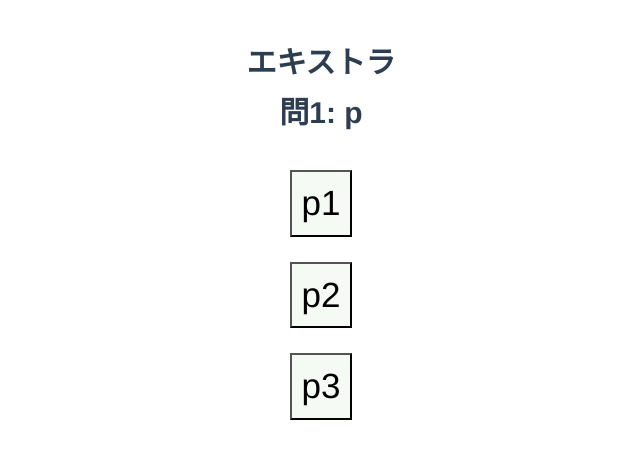
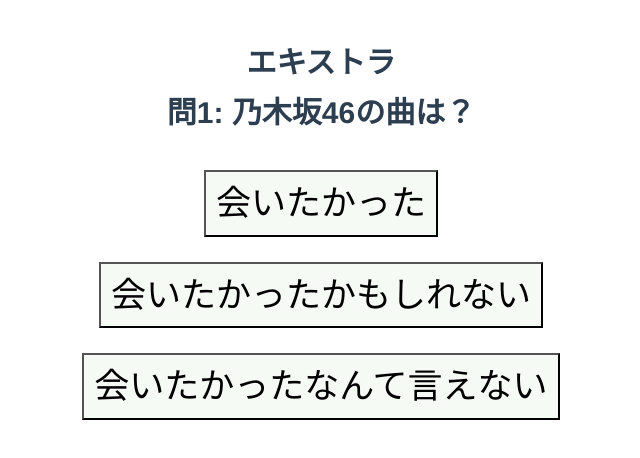
Before and after one commit to Ki-Linux/front_quiz, a Vue app: page /extra in a window 1280 px wide. Shown: the top 458 px of the page, without its empty margins (319-959 px from the left). Built offline with nearby package versions, Linux system fonts and the light colour scheme; no server answers.

Commit message:
クイズの内容書いた

```diff
--- a/src/components/extraData.ts
+++ b/src/components/extraData.ts
@@ -1,401 +1,401 @@
 const questionExtra: string[] = [
-    'a',
-    'b',
-    'c',
-    'd',
-    'e',
-    'f',
-    'g',
-    'h',
-    'i',
-    'j',
-    'k',
-    'l',
-    'm',
-    'n',
-    'o',
-    'p',
-    'q',
-    'r',
-    's',
-    't',
-    'u',
-    'v',
-    'w',
-    'x',
-    'y',
-    'z',
-    'a',
-    'b',
-    'c',
-    'd'
+    'Adoの歌は？',
+    'スイカの種は１玉何個くらいある？',
+    '一番速い新幹線は？',
+    'フレンチバーミリオンとは？',
+    'ひろゆきが言っていないことは？',
+    '5GのGは？',
+    '「ららぽーと」はどこにない？',
+    '次の中でアンパンマンのキャラクターは？',
+    '日本で２番目に多いコンビニは？',
+    '「賽子」はなんて読む？',
+    'スシローの裏メニューは？',
+    '世界一長い消しカスは何メートル？',
+    '1作目のポケモンは何匹いる？',
+    'にゃんこ大戦争のキャタクターは？',
+    '「原神」はなんて読む？',
+    '乃木坂46の曲は？',
+    '痩せ我慢の対義語は？',
+    '黄昏の森とは？',
+    'スーパーに売っていないものは？',
+    '嵐の曲は？',
+    '「〇〇　東京ガールズコレクション」で〇〇に入るのは？',
+    '世界一甘い食べ物は？',
+    'イクラを油で揚げるとどうなる？',
+    'マリオの本名は？',
+    'ヨーダは？',
+    'ばかうけとは？',
+    'どうぶつの森にいるのは？',
+    'サイダーガールとは？',
+    'カプリコの味にあるのは？',
+    '世界一YouTubeで再生されている動画は？'
 ]
 
 const answerExtra: { select: string; judge: boolean; }[][] = [
 
     [
         {
-            select:'a1',
+            select:'阿修羅ちゃん',
             judge: true
         },
         {
-            select:'b1',
+            select:'500',
             judge: true
         },
         {
-            select:'c1',
+            select:'東北新幹線',
             judge: true
         },
         {
-            select:'d1',
+            select:'色',
             judge: true
         },
         {
-            select:'e1',
+            select:'なんかそういう確証あるんですか？',
             judge: true
         },
         {
-            select:'f1',
+            select:'ジェネレーション',
             judge: true
         },
         {
-            select:'g1',
+            select:'帯広',
             judge: true
         },
         {
-            select:'h1',
+            select:'あくびどり',
             judge: true
         },
         {
-            select:'i1',
+            select:'ファミリーマート',
             judge: true
         },
         {
-            select:'j1',
+            select:'さいころ',
             judge: true
         },
         {
-            select:'k1',
+            select:'特大エビ天',
             judge: false
         },
         {
-            select:'l1',
+            select:'15メートル23センチ',
             judge: false
         },
         {
-            select:'m1',
+            select:'189',
             judge: false
         },
         {
-            select:'n1',
+            select:'風の精霊ウィンド',
             judge: false
         },
         {
-            select:'o1',
+            select:'はらかみ',
             judge: false
         },
         {
-            select:'p1',
+            select:'会いたかった',
             judge: false
         },
         {
-            select:'q1',
+            select:'デブ走り',
             judge: false
         },
         {
-            select:'r1',
+            select:'荒野行動のステージ',
             judge: false
         },
         {
-            select:'s1',
+            select:'牛角のキムチ',
             judge: false
         },
         {
-            select:'t1',
+            select:'『Pretender』',
             judge: false
         },
         {
-            select:'u1',
+            select:'リクルート',
             judge: false
         },
         {
-            select:'v1',
+            select:'チョコボール',
             judge: false
         },
         {
-            select:'w1',
+            select:'イクラが溶ける',
             judge: false
         },
         {
-            select:'x1',
+            select:'マリオッツヲ・マリオ',
             judge: false
         },
         {
-            select:'y1',
+            select:'バットマン',
             judge: false
         },
         {
-            select:'z1',
+            select:'漫才',
             judge: false
         },
         {
-            select:'a1',
+            select:'ホワイトクジラ',
             judge: false
         },
         {
-            select:'b1',
+            select:'ご当地アイドル',
             judge: false
         },
         {
-            select:'c1',
+            select:'チョコレートケーキ味',
             judge: false
         },
         {
-            select:'d1',
+            select:'リアルポケモン',
             judge: false
         }
     ],
     [
         {
-            select:'a2',
+            select:'たぶん',
             judge: false
         },
         {
-            select:'b2',
+            select:'100',
             judge: false
         },
         {
-            select:'c2',
+            select:'東海道新幹線',
             judge: false
         },
         {
-            select:'d2',
+            select:'食べ物',
             judge: false
         },
         {
-            select:'e2',
+            select:'なんだろう。嘘つくのやめてもらっていいですか。',
             judge: false
         },
         {
-            select:'f2',
+            select:'ゴミ',
             judge: false
         },
         {
-            select:'g2',
+            select:'船橋',
             judge: false
         },
         {
-            select:'h2',
+            select:'りんごパンマン',
             judge: false
         },
         {
-            select:'i2',
+            select:'ローソン',
             judge: false
         },
         {
-            select:'j2',
+            select:'ますこ',
             judge: false
         },
         {
-            select:'k2',
+            select:'海鮮漬け',
             judge: true
         },
         {
-            select:'l2',
+            select:'9メートル19センチ',
             judge: true
         },
         {
-            select:'m2',
+            select:'151',
             judge: true
         },
         {
-            select:'n2',
+            select:'雷の精霊ボルト',
             judge: true
         },
         {
-            select:'o2',
+            select:'げんしん',
             judge: true
         },
         {
-            select:'p2',
+            select:'会いたかったかもしれない',
             judge: true
         },
         {
-            select:'q2',
+            select:'デブ大暴れ',
             judge: true
         },
         {
-            select:'r2',
+            select:'芸人',
             judge: true
         },
         {
-            select:'s2',
+            select:'すき家のキムチ',
             judge: true
         },
         {
-            select:'t2',
+            select:'『Love so sweet』',
             judge: true
         },
         {
-            select:'u2',
+            select:'楽天',
             judge: false
         },
         {
-            select:'v2',
+            select:'パンナコッテル',
             judge: false
         },
         {
-            select:'w2',
+            select:'イクラが飛び跳ねる',
             judge: false
         },
         {
-            select:'x2',
+            select:'マリオ',
             judge: false
         },
         {
-            select:'y2',
+            select:'ポケモン',
             judge: false
         },
         {
-            select:'z2',
+            select:'ゲーム',
             judge: false
         },
         {
-            select:'a2',
+            select:'アナコンダ',
             judge: false
         },
         {
-            select:'b2',
+            select:'YouTuber',
             judge: false
         },
         {
-            select:'c2',
+            select:'いちごしょうゆ味',
             judge: false
         },
         {
-            select:'d2',
+            select:'ヒカキンビートボックス',
             judge: false
         }
     ],
     [
         {
-            select:'a3',
+            select:'流れ弾',
             judge: false
         },
         {
-            select:'b3',
+            select:'700',
             judge: false
         },
         {
-            select:'c3',
+            select:'九州新幹線',
             judge: false
         },
         {
-            select:'d3',
+            select:'歌',
             judge: false
         },
         {
-            select:'e3',
+            select:'それってあなたの感想ですよね？',
             judge: false
         },
         {
-            select:'f3',
+            select:'グローバル',
             judge: false
         },
         {
-            select:'g3',
+            select:'沼津',
             judge: false
         },
         {
-            select:'h3',
+            select:'だいこんちゃん',
             judge: false
         },
         {
-            select:'i3',
+            select:'ミニストップ',
             judge: false
         },
         {
-            select:'j3',
+            select:'しょうじ',
             judge: false
         },
         {
-            select:'k3',
+            select:'マグロ盛り',
             judge: false
         },
         {
-            select:'l3',
+            select:'6メートル48センチ',
             judge: false
         },
         {
-            select:'m3',
+            select:'136',
             judge: false
         },
         {
-            select:'n3',
+            select:'水の精霊ウォーター',
             judge: false
         },
         {
-            select:'o3',
+            select:'はらがみ',
             judge: false
         },
         {
-            select:'p3',
+            select:'会いたかったなんて言えない',
             judge: false
         },
         {
-            select:'q3',
+            select:'デブ駆けて',
             judge: false
         },
         {
-            select:'r3',
+            select:'宮崎にある森',
             judge: false
         },
         {
-            select:'s3',
+            select:'吉野家のキムチ',
             judge: false
         },
         {
-            select:'t3',
+            select:'『This is a pen』',
             judge: false
         },
         {
-            select:'u3',
+            select:'マイナビ',
             judge: true
         },
         {
-            select:'v3',
+            select:'グラブジャムン',
             judge: true
         },
         {
-            select:'w3',
+            select:'破裂する',
             judge: true
         },
         {
-            select:'x3',
+            select:'マリオ・マリオ',
             judge: true
         },
         {
-            select:'y3',
+            select:'スター・ウォーズ',
             judge: true
         },
         {
-            select:'z3',
+            select:'お菓子',
             judge: true
         },
         {
-            select:'a3',
+            select:'タランチュラ',
             judge: true
         },
         {
-            select:'b3',
+            select:'バンド',
             judge: true
         },
         {
-            select:'c3',
+            select:'生ハムメロン味',
             judge: true
         },
         {
-            select:'d3',
+            select:'ベイビーシャークダンス',
             judge: true
         }
     ]
```
